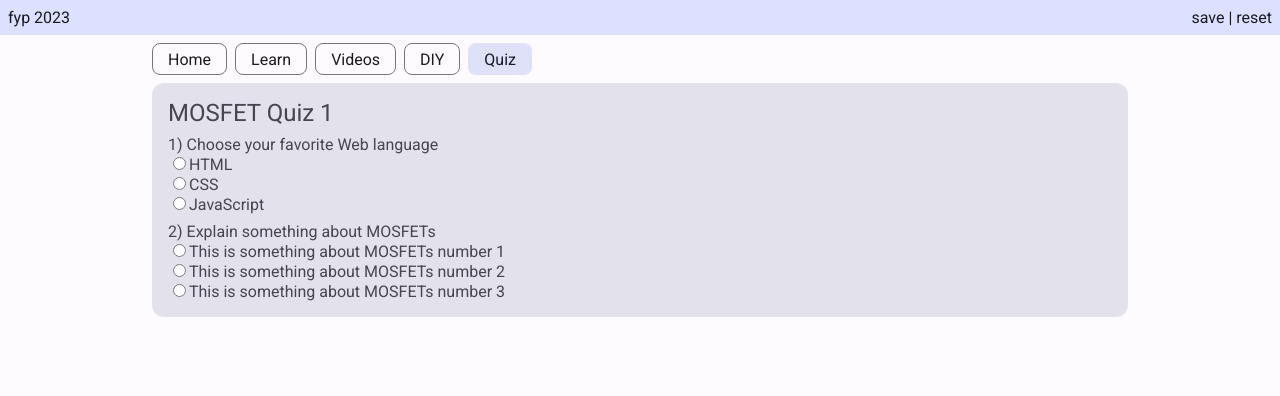
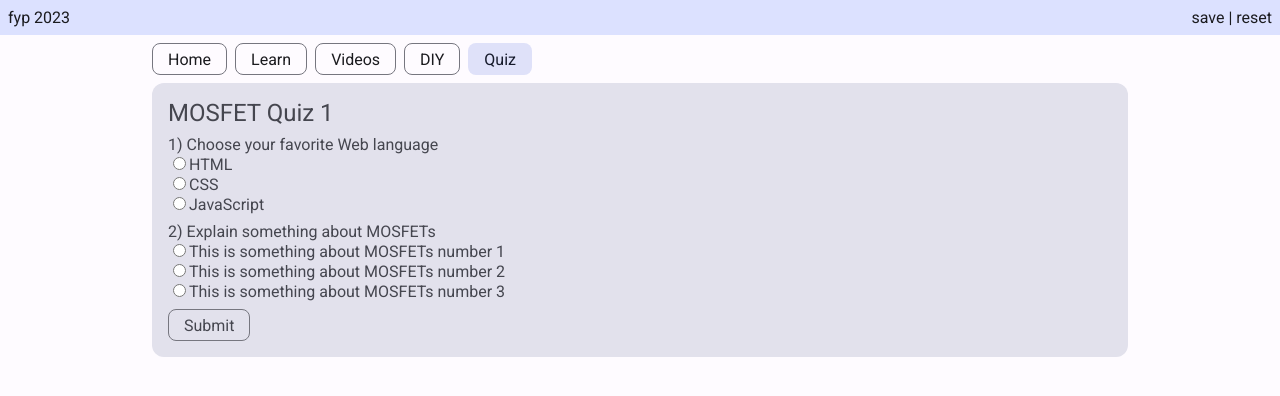
Before and after one commit to Zencron/fyp-2023, a React (Vite) app: page / in a window 1280 px wide. Both pictures are taken after a click on the button "Quiz". Shown: the top 396 px of the page. Built offline with nearby package versions, Linux system fonts and the light colour scheme.

Commit message:
feat: quiz submit button

```diff
--- a/src/components/assistChip/AssistChip.jsx
+++ b/src/components/assistChip/AssistChip.jsx
@@ -3,7 +3,7 @@ import styles from "./AssistChip.module.css";
 export default function AssistChip({ children, onClick, disabled }) {
   const className = `${styles.assistChip} ${disabled ? styles.disabled : ""}`;
   return (
-    <button className={className} onClick={onClick}>
+    <button type="button" className={className} onClick={onClick}>
       {children}
     </button>
   );
--- a/src/containers/quizContainer/QuizContainer.jsx
+++ b/src/containers/quizContainer/QuizContainer.jsx
@@ -2,6 +2,7 @@ import styles from "./QuizContainer.module.css";
 import { useState } from "react";
 
 import FilledCard from "/src/components/filledCard/FilledCard";
+import AssistChip from "/src/components/assistChip/AssistChip";
 
 export default function QuizContainer() {
   const [question1Value, setQuestion1Value] = useState(null);
@@ -17,6 +18,11 @@ export default function QuizContainer() {
     if (event.target.checked) {
       setQuestion2Value(event.target.value);
     }
+  }
+
+  function handleSubmitQuiz() {
+    console.log(question1Value);
+    console.log(question2Value);
   }
 
   return (
@@ -95,6 +101,9 @@ export default function QuizContainer() {
                 This is something about MOSFETs number 3
               </label>
             </div>
+            <div>
+              <AssistChip onClick={handleSubmitQuiz}>Submit</AssistChip>
+            </div>
           </form>
         </div>
       </FilledCard>
```
